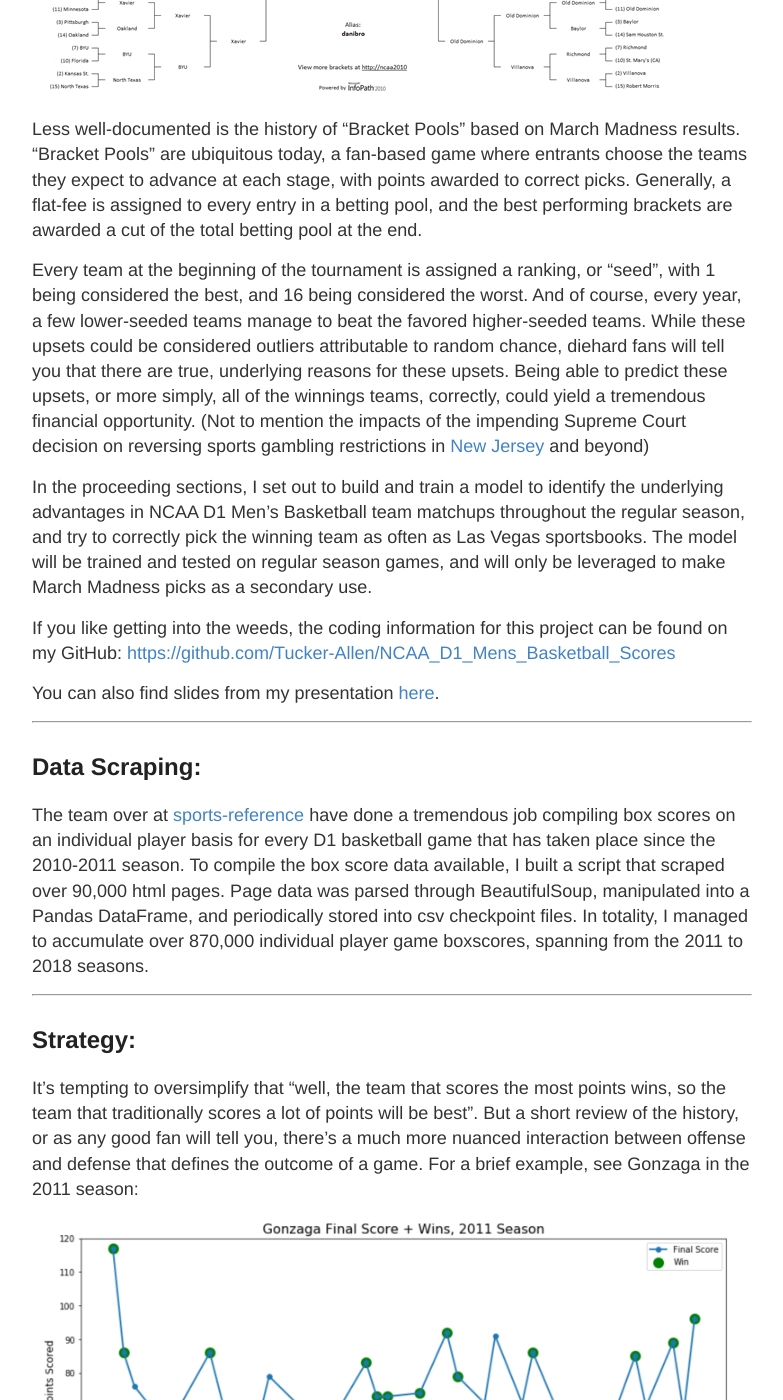
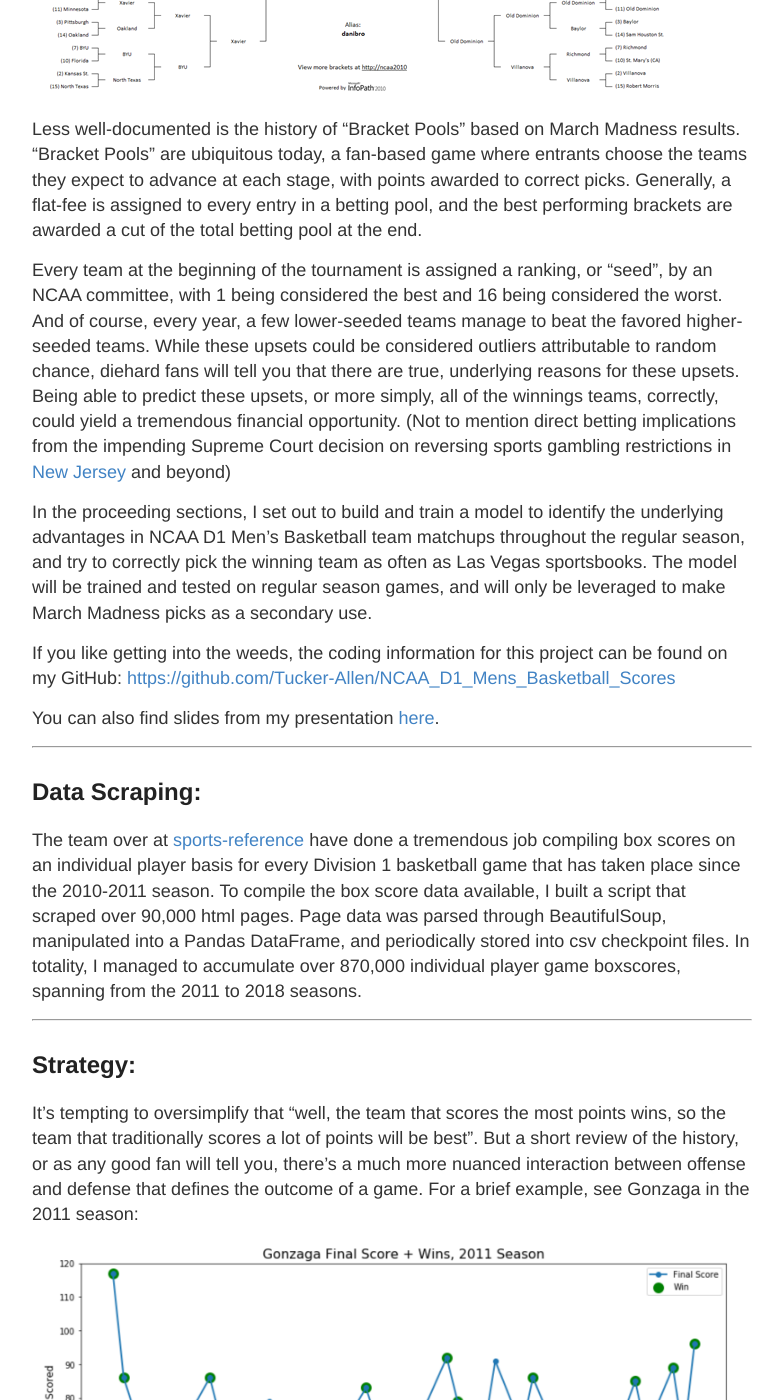
Before and after one commit to PhilPizza/jekyll-now, a Jekyll site: the page built from _posts/2018-03-23-NCAA_Basketball.md, in a window 1280 px wide and 1400 px high, scrolled down 1050 px. Shown: the whole window, without its empty margins (248-1031 px from the left). Built offline with Jekyll 4.4.1, drawn with Linux system fonts in a browser that asks for light colours.

Commit message:
Updated NCAA blog

```diff
--- a/_posts/2018-03-23-NCAA_Basketball.md
+++ b/_posts/2018-03-23-NCAA_Basketball.md
@@ -15,7 +15,7 @@ The annual tournament, which began in 1939, is a single-elimination tournament,
 
 Less well-documented is the history of "Bracket Pools" based on March Madness results. "Bracket Pools" are ubiquitous today, a fan-based game where entrants choose the teams they expect to advance at each stage, with points awarded to correct picks. Generally, a flat-fee is assigned to every entry in a betting pool, and the best performing brackets are awarded a cut of the total betting pool at the end.
 
-Every team at the beginning of the tournament is assigned a ranking, or "seed", with 1 being considered the best, and 16 being considered the worst. And of course, every year, a few lower-seeded teams manage to beat the favored higher-seeded teams. While these upsets could be considered outliers attributable to random chance, diehard fans will tell you that there are true, underlying reasons for these upsets. Being able to predict these upsets, or more simply, all of the winnings teams, correctly, could yield a tremendous financial opportunity. (Not to mention the impacts of the impending Supreme Court decision on reversing sports gambling restrictions in [New Jersey](https://nypost.com/2018/04/22/supreme-court-to-decide-on-nj-sports-gambling-this-week/) and beyond)
+Every team at the beginning of the tournament is assigned a ranking, or "seed", by an NCAA committee, with 1 being considered the best and 16 being considered the worst. And of course, every year, a few lower-seeded teams manage to beat the favored higher-seeded teams. While these upsets could be considered outliers attributable to random chance, diehard fans will tell you that there are true, underlying reasons for these upsets. Being able to predict these upsets, or more simply, all of the winnings teams, correctly, could yield a tremendous financial opportunity. (Not to mention direct betting implications from the impending Supreme Court decision on reversing sports gambling restrictions in [New Jersey](https://nypost.com/2018/04/22/supreme-court-to-decide-on-nj-sports-gambling-this-week/) and beyond)
 
 In the proceeding sections, I set out to build and train a model to identify the underlying advantages in NCAA D1 Men's Basketball team matchups throughout the regular season, and try to correctly pick the winning team as often as Las Vegas sportsbooks. The model will be trained and tested on regular season games, and will only be leveraged to make March Madness picks as a secondary use.
 
@@ -27,7 +27,7 @@ You can also find slides from my presentation [here](https://docs.google.com/pre
 
 ## Data Scraping:
 
-The team over at [sports-reference](https://www.sports-reference.com/cbb/) have done a tremendous job compiling box scores on an individual player basis for every D1 basketball game that has taken place since the 2010-2011 season. To compile the box score data available, I built a script that scraped over 90,000 html pages. Page data was parsed through BeautifulSoup, manipulated into a Pandas DataFrame, and periodically stored into csv checkpoint files. In totality, I managed to accumulate over 870,000 individual player game boxscores, spanning from the 2011 to 2018 seasons.
+The team over at [sports-reference](https://www.sports-reference.com/cbb/) have done a tremendous job compiling box scores on an individual player basis for every Division 1 basketball game that has taken place since the 2010-2011 season. To compile the box score data available, I built a script that scraped over 90,000 html pages. Page data was parsed through BeautifulSoup, manipulated into a Pandas DataFrame, and periodically stored into csv checkpoint files. In totality, I managed to accumulate over 870,000 individual player game boxscores, spanning from the 2011 to 2018 seasons.
 
 ---
 
```
